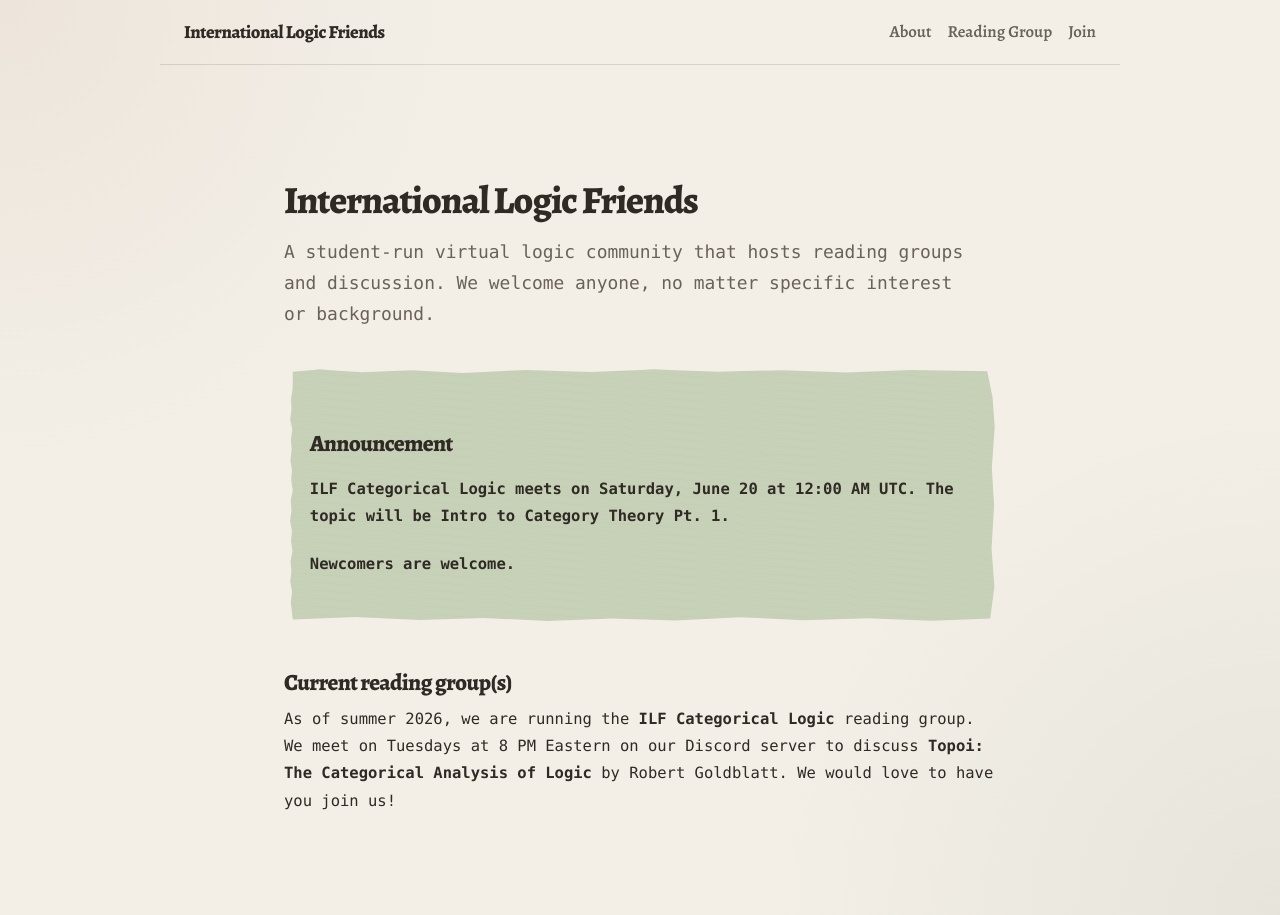
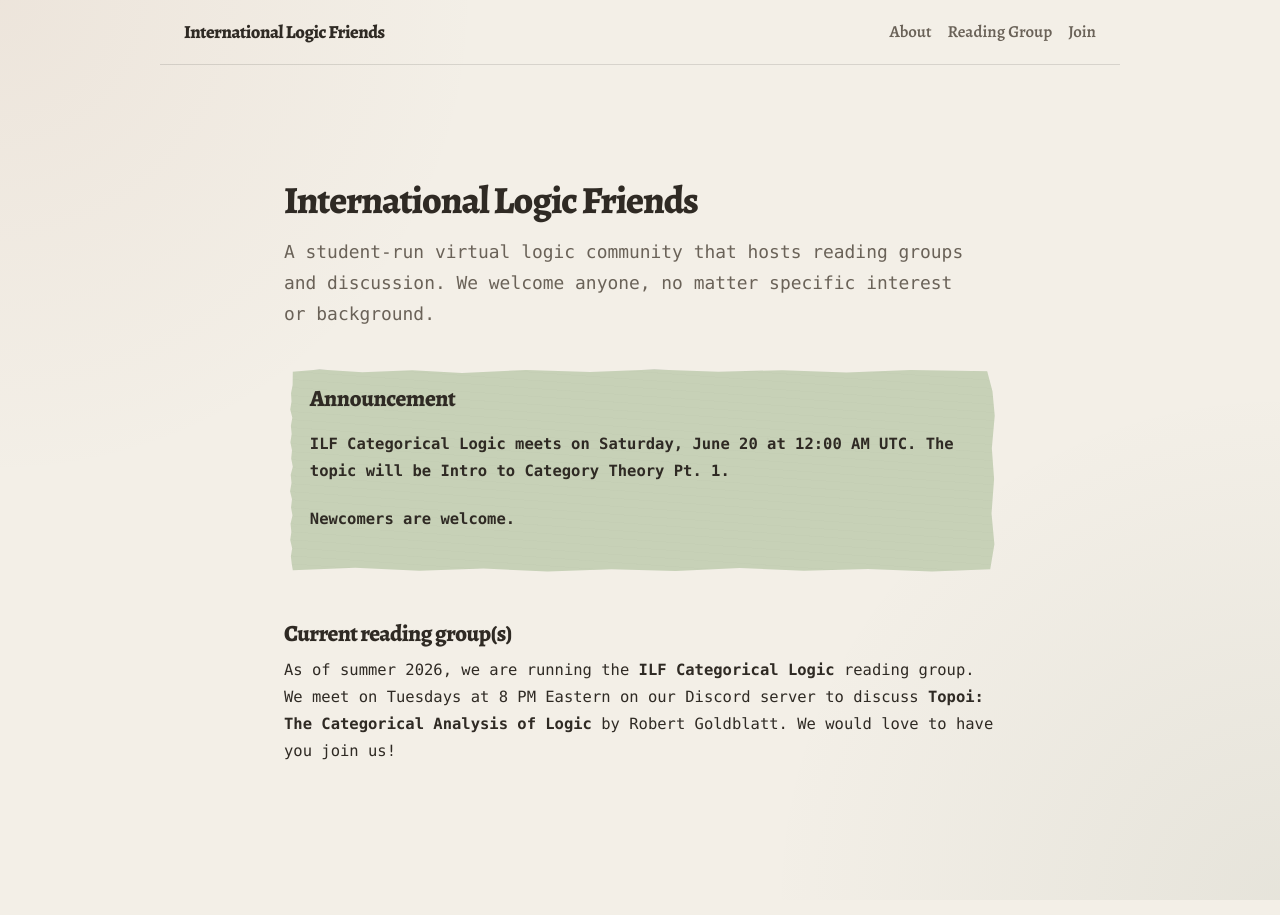
Before and after one commit to international-logic-friends/international-logic-friends.github.io, a Jekyll site: the page built from index.md, in a window 1280 px wide. Built offline with Jekyll 4.4.1, drawn with Linux system fonts in a browser that asks for light colours; some web fonts are replaced.

Commit message:
announcement fixes

```diff
--- a/assets/css/style.scss
+++ b/assets/css/style.scss
@@ -479,3 +479,33 @@ p + h3,
   font-weight: 800;
   color: var(--text);
 }
+
+/* Announcement typography fixes */
+
+.announcement {
+  padding: 1rem 1.55rem 1.15rem 1.55rem;
+}
+
+.announcement h3 {
+  position: relative;
+  margin: 0 0 0.7rem;
+  font-family: var(--serif);
+  font-size: 1.45rem;
+  font-weight: 800;
+  line-height: 1.05;
+  letter-spacing: -0.02em;
+}
+
+.announcement p {
+  position: relative;
+  margin: 0 0 0.75rem;
+}
+
+.announcement p:last-child {
+  margin-bottom: 0;
+}
+
+.announcement p strong {
+  font-family: inherit;
+  font-weight: 700;
+}
```
